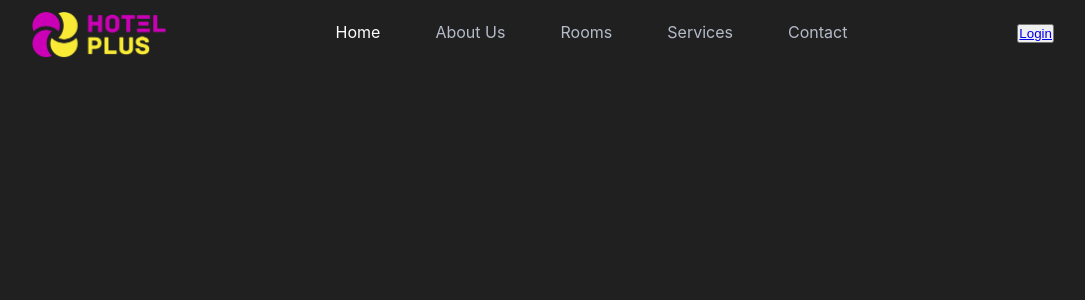
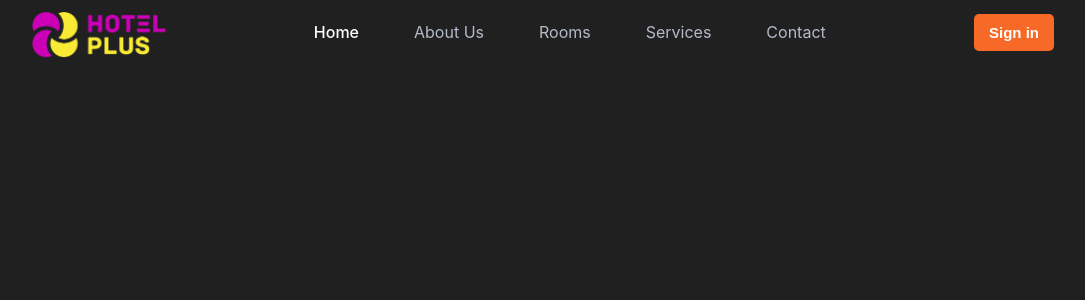
Before and after one commit to FaithGacheri/hotel_plus, a React (Create React App) app in the folder client/hotelplus/: page / in a window 1280 px wide. Shown: the top 300 px of the page, without its empty margins (98-1183 px from the left). Built offline with nearby package versions, Linux system fonts and the light colour scheme.

Commit message:
Navigation menu completed

```diff
--- a/client/hotelplus/src/components/WelcomeSection.js
+++ b/client/hotelplus/src/components/WelcomeSection.js
@@ -37,10 +37,10 @@ function WelcomeSection() {
 						</Link>
 					</div>
 				</div>
-				<div className="login-btn">
-					<button>
+				<div className="login-btnr">
+					<button className="login-btn">
 						<Link to="/login" className="login-btn-address">
-							Login
+							Sign in
 						</Link>
 					</button>
 				</div>
--- a/client/hotelplus/src/styles/WelcomeSection.css
+++ b/client/hotelplus/src/styles/WelcomeSection.css
@@ -37,4 +37,23 @@
 
 .active {
 	color: var(--light-color) !important;
+	font-weight: 500;
 }
+.login-btn {
+	padding: 10px 15px;
+	font-size: 15px;
+	background-color: var(--secondary-color);
+	border: none;
+	border-radius: 5px;
+}
+.login-btn:hover {
+	color: var(--secondary-color) !important;
+	box-shadow: var(--secondary-color) 0px 1px 2px 0px,
+		var(--secondary-color) 0px 2px 6px 2px;
+	cursor: pointer;
+}
+.login-btn .login-btn-address {
+	color: var(--light-color) !important;
+	font-weight: 800 !important;
+	text-decoration: none;
+}
```
